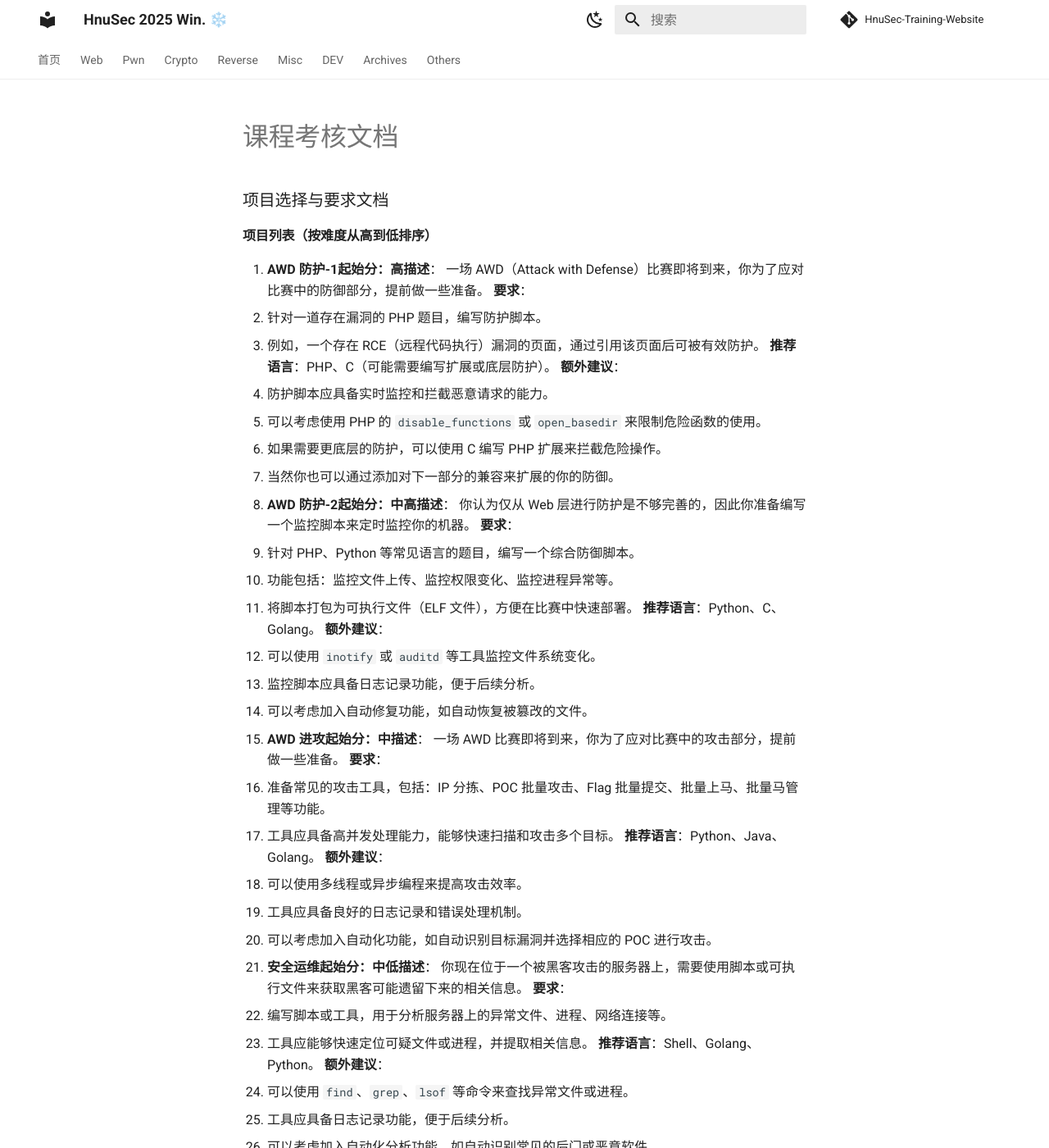
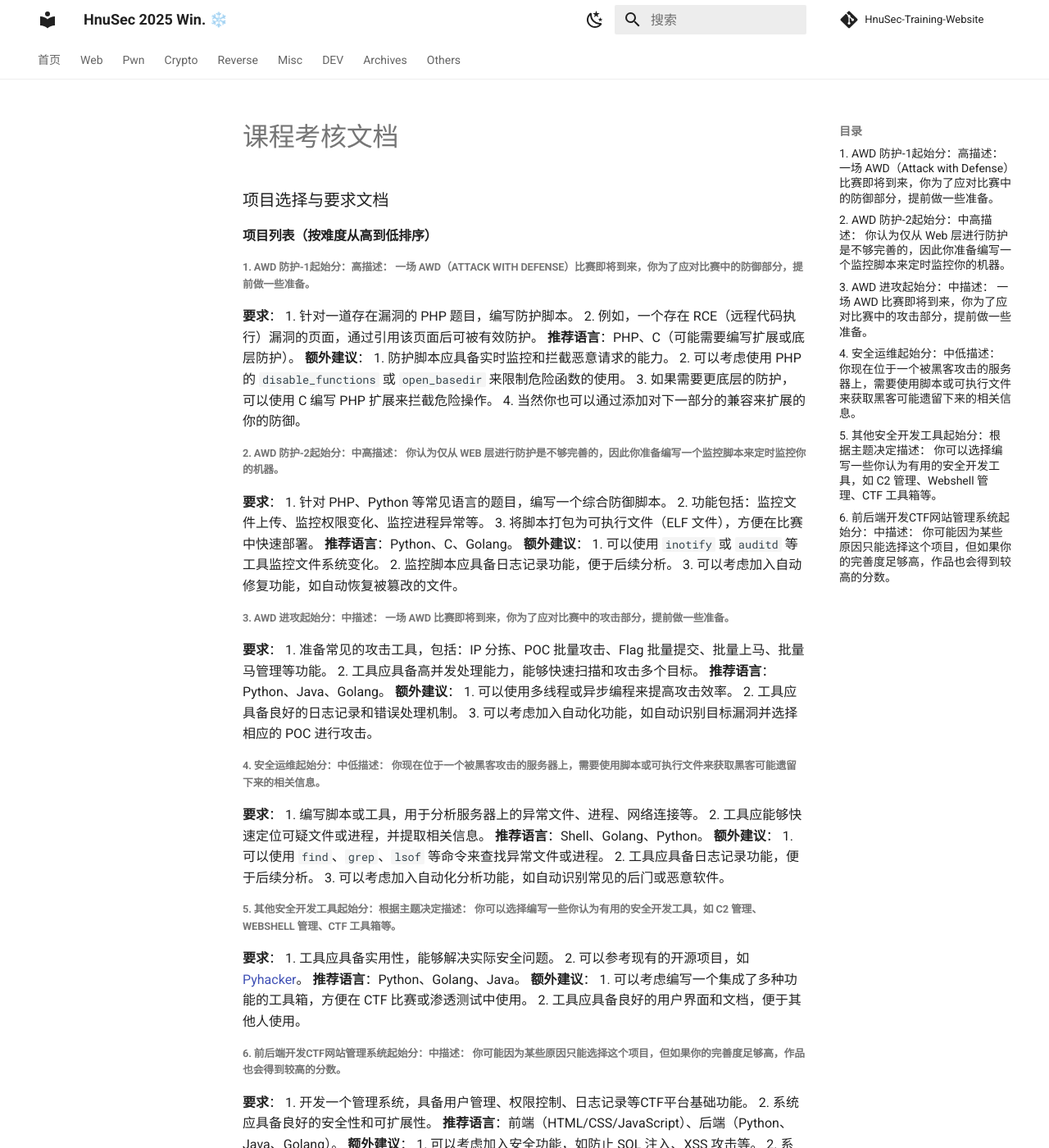
Before and after one commit to natro92/HnuSec-Training-Website, an MkDocs documentation site: the page built from docs/dev/课程考核文档.md, in a window 1280 px wide and 1400 px high. Shown: the whole window at 82% size. Built offline with MkDocs 1.6.1 and Material for MkDocs 9.7.7, drawn with Linux system fonts in a browser that asks for light colours; comment, search, counter and statistics services are not loaded; some of the changed text lies outside the part shown.

Commit message:
Update 课程考核文档.md

```diff
--- a/docs/dev/课程考核文档.md
+++ b/docs/dev/课程考核文档.md
@@ -1,43 +1,55 @@
 <h3 id="frhiL">项目选择与要求文档</h3>
 <h4 id="IgMzk">项目列表（按难度从高到低排序）</h4>
 
-1. **AWD 防护-1****起始分：高****描述**： 一场 AWD（Attack with Defense）比赛即将到来，你为了应对比赛中的防御部分，提前做一些准备。 **要求**：
+##### 1. **AWD 防护-1****起始分：高****描述**： 一场 AWD（Attack with Defense）比赛即将到来，你为了应对比赛中的防御部分，提前做一些准备。
+**要求**：
    1. 针对一道存在漏洞的 PHP 题目，编写防护脚本。
-   2. 例如，一个存在 RCE（远程代码执行）漏洞的页面，通过引用该页面后可被有效防护。 **推荐语言**：PHP、C（可能需要编写扩展或底层防护）。 **额外建议**：
-   3. 防护脚本应具备实时监控和拦截恶意请求的能力。
-   4. 可以考虑使用 PHP 的 `disable_functions` 或 `open_basedir` 来限制危险函数的使用。
-   5. 如果需要更底层的防护，可以使用 C 编写 PHP 扩展来拦截危险操作。
-   6. 当然你也可以通过添加对下一部分的兼容来扩展的你的防御。
-2. **AWD 防护-2****起始分：中高****描述**： 你认为仅从 Web 层进行防护是不够完善的，因此你准备编写一个监控脚本来定时监控你的机器。 **要求**：
+   2. 例如，一个存在 RCE（远程代码执行）漏洞的页面，通过引用该页面后可被有效防护。 **推荐语言**：PHP、C（可能需要编写扩展或底层防护）。
+**额外建议**：
+   1. 防护脚本应具备实时监控和拦截恶意请求的能力。
+   2. 可以考虑使用 PHP 的 `disable_functions` 或 `open_basedir` 来限制危险函数的使用。
+   3. 如果需要更底层的防护，可以使用 C 编写 PHP 扩展来拦截危险操作。
+   4. 当然你也可以通过添加对下一部分的兼容来扩展的你的防御。
+##### 2. **AWD 防护-2****起始分：中高****描述**： 你认为仅从 Web 层进行防护是不够完善的，因此你准备编写一个监控脚本来定时监控你的机器。
+**要求**：
    1. 针对 PHP、Python 等常见语言的题目，编写一个综合防御脚本。
    2. 功能包括：监控文件上传、监控权限变化、监控进程异常等。
-   3. 将脚本打包为可执行文件（ELF 文件），方便在比赛中快速部署。 **推荐语言**：Python、C、Golang。 **额外建议**：
-   4. 可以使用 `inotify` 或 `auditd` 等工具监控文件系统变化。
-   5. 监控脚本应具备日志记录功能，便于后续分析。
-   6. 可以考虑加入自动修复功能，如自动恢复被篡改的文件。
-3. **AWD 进攻****起始分：中****描述**： 一场 AWD 比赛即将到来，你为了应对比赛中的攻击部分，提前做一些准备。 **要求**：
+   3. 将脚本打包为可执行文件（ELF 文件），方便在比赛中快速部署。 **推荐语言**：Python、C、Golang。
+**额外建议**：
+   1. 可以使用 `inotify` 或 `auditd` 等工具监控文件系统变化。
+   2. 监控脚本应具备日志记录功能，便于后续分析。
+   3. 可以考虑加入自动修复功能，如自动恢复被篡改的文件。
+##### 3. **AWD 进攻****起始分：中****描述**： 一场 AWD 比赛即将到来，你为了应对比赛中的攻击部分，提前做一些准备。
+**要求**：
    1. 准备常见的攻击工具，包括：IP 分拣、POC 批量攻击、Flag 批量提交、批量上马、批量马管理等功能。
-   2. 工具应具备高并发处理能力，能够快速扫描和攻击多个目标。 **推荐语言**：Python、Java、Golang。 **额外建议**：
-   3. 可以使用多线程或异步编程来提高攻击效率。
-   4. 工具应具备良好的日志记录和错误处理机制。
-   5. 可以考虑加入自动化功能，如自动识别目标漏洞并选择相应的 POC 进行攻击。
-4. **安全运维****起始分：中低****描述**： 你现在位于一个被黑客攻击的服务器上，需要使用脚本或可执行文件来获取黑客可能遗留下来的相关信息。 **要求**：
+   2. 工具应具备高并发处理能力，能够快速扫描和攻击多个目标。 **推荐语言**：Python、Java、Golang。
+**额外建议**：
+   1. 可以使用多线程或异步编程来提高攻击效率。
+   2. 工具应具备良好的日志记录和错误处理机制。
+   3. 可以考虑加入自动化功能，如自动识别目标漏洞并选择相应的 POC 进行攻击。
+##### 4. **安全运维****起始分：中低****描述**： 你现在位于一个被黑客攻击的服务器上，需要使用脚本或可执行文件来获取黑客可能遗留下来的相关信息。
+**要求**：
    1. 编写脚本或工具，用于分析服务器上的异常文件、进程、网络连接等。
-   2. 工具应能够快速定位可疑文件或进程，并提取相关信息。 **推荐语言**：Shell、Golang、Python。 **额外建议**：
-   3. 可以使用 `find`、`grep`、`lsof` 等命令来查找异常文件或进程。
-   4. 工具应具备日志记录功能，便于后续分析。
-   5. 可以考虑加入自动化分析功能，如自动识别常见的后门或恶意软件。
-5. **其他安全开发工具****起始分：根据主题决定****描述**： 你可以选择编写一些你认为有用的安全开发工具，如 C2 管理、Webshell 管理、CTF 工具箱等。 **要求**：
+   2. 工具应能够快速定位可疑文件或进程，并提取相关信息。 **推荐语言**：Shell、Golang、Python。
+**额外建议**：
+   1. 可以使用 `find`、`grep`、`lsof` 等命令来查找异常文件或进程。
+   2. 工具应具备日志记录功能，便于后续分析。
+   3. 可以考虑加入自动化分析功能，如自动识别常见的后门或恶意软件。
+##### 5. **其他安全开发工具****起始分：根据主题决定****描述**： 你可以选择编写一些你认为有用的安全开发工具，如 C2 管理、Webshell 管理、CTF 工具箱等。
+**要求**：
    1. 工具应具备实用性，能够解决实际安全问题。
-   2. 可以参考现有的开源项目，如 [Pyhacker](https://github.com/hackxc/Pyhacker)。 **推荐语言**：Python、Golang、Java。 **额外建议**：
-   3. 可以考虑编写一个集成了多种功能的工具箱，方便在 CTF 比赛或渗透测试中使用。
-   4. 工具应具备良好的用户界面和文档，便于其他人使用。
-6. **前后端开发CTF网站管理系统****起始分：中****描述**： 你可能因为某些原因只能选择这个项目，但如果你的完善度足够高，作品也会得到较高的分数。 **要求**：
+   2. 可以参考现有的开源项目，如 [Pyhacker](https://github.com/hackxc/Pyhacker)。 **推荐语言**：Python、Golang、Java。
+**额外建议**：
+   1. 可以考虑编写一个集成了多种功能的工具箱，方便在 CTF 比赛或渗透测试中使用。
+   2. 工具应具备良好的用户界面和文档，便于其他人使用。
+##### 6. **前后端开发CTF网站管理系统****起始分：中****描述**： 你可能因为某些原因只能选择这个项目，但如果你的完善度足够高，作品也会得到较高的分数。
+**要求**：
    1. 开发一个管理系统，具备用户管理、权限控制、日志记录等CTF平台基础功能。
-   2. 系统应具备良好的安全性和可扩展性。 **推荐语言**：前端（HTML/CSS/JavaScript）、后端（Python、Java、Golang）。 **额外建议**：
-   3. 可以考虑加入安全功能，如防止 SQL 注入、XSS 攻击等。
-   4. 系统应具备良好的用户界面和用户体验。
-   5. 可以考虑使用现有的框架（如 Django、Spring Boot）来加速开发。
+   2. 系统应具备良好的安全性和可扩展性。 **推荐语言**：前端（HTML/CSS/JavaScript）、后端（Python、Java、Golang）。
+**额外建议**：
+   1. 可以考虑加入安全功能，如防止 SQL 注入、XSS 攻击等。
+   2. 系统应具备良好的用户界面和用户体验。
+   3. 可以考虑使用现有的框架（如 Django、Spring Boot）来加速开发。
 
 ---
 
```
